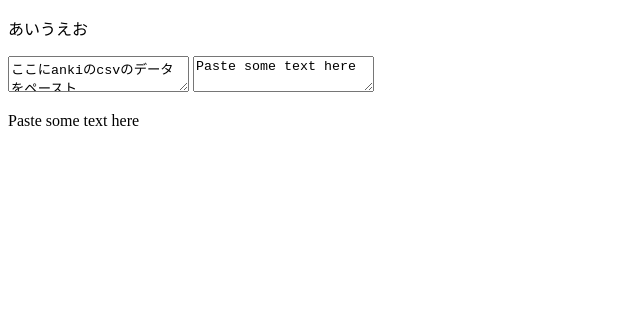
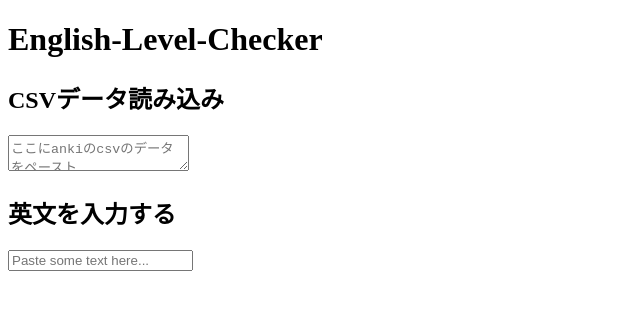
Before and after one commit to arataku/english-level-checker, a website: page index.html in a window 1280 px wide. Shown: the whole page, without its empty margins (0-640 px from the left). Drawn offline with Linux system fonts and the light colour scheme.

Commit message:
Add: HTML titles

```diff
--- a/index.html
+++ b/index.html
@@ -8,10 +8,13 @@
   <title>English-Level-Checker</title>
 </head>
 <body>
-  <p>あいうえお</p>
-  <textarea id="anki_csv">ここにankiのcsvのデータをペースト</textarea>
-  <textarea id="input">Paste some text here</textarea>
-  <p>Paste some text here</p>
+  <h1>English-Level-Checker</h1>
+
+  <h2>CSVデータ読み込み</h2>
+  <textarea id="anki_csv" placeholder="ここにankiのcsvのデータをペースト"></textarea>
+
+  <h2>英文を入力する</h2>
+  <input type="text" id="input" placeholder="Paste some text here...">
   <script src="build/main.js"></script>
 </body>
 </html>
```
